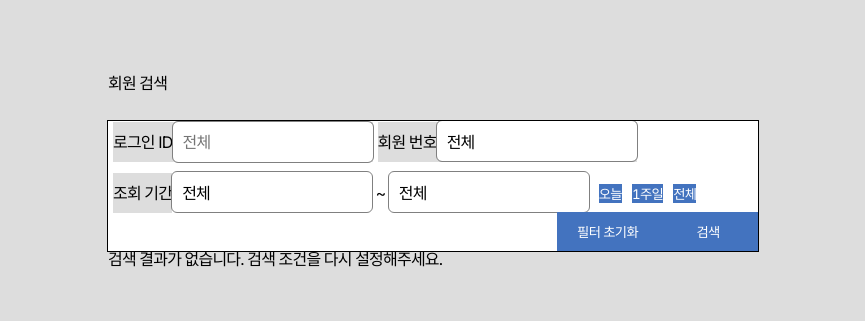
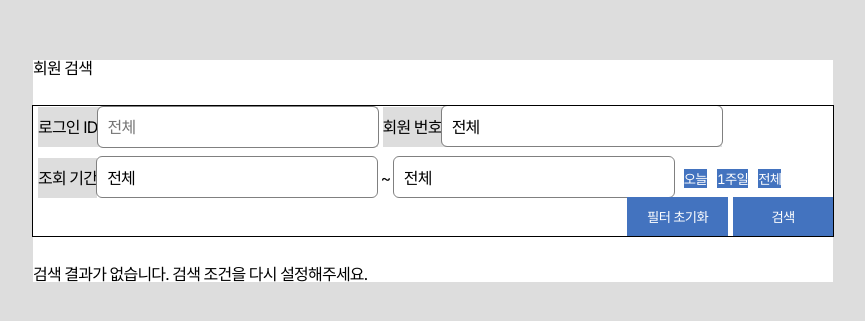
Before and after one commit to wanted-pre-onboarding-FE-02/moa-data, a React (Create React App) app: page / in a window 1280 px wide. Shown: the part 229-550 px from the top of the page, without its empty margins (207-1072 px from the left). Built offline with nearby package versions, Linux system fonts and the light colour scheme.

Commit message:
style: resize searchForm

```diff
--- a/src/components/SearchForm/SearchForm.tsx
+++ b/src/components/SearchForm/SearchForm.tsx
@@ -1,12 +1,7 @@
 import React, { ChangeEvent, FormEvent, useState } from 'react';
 import List from './List/List';
+import IDumDataSet from './searchData';
 import styles from './searchForm.module.scss';
-
-interface IDumDataSet {
-  id: string;
-  date: string;
-  mem_seq: number;
-}
 
 const DUMMY_DATA = [
   { id: 'hello111', date: '2022-01-15 17:51:29', mem_seq: 136 },
@@ -44,14 +39,7 @@ const SearchForm = () => {
         <div className={styles.idAndNumWrapper}>
           <label htmlFor='memberId'>
             로그인 ID
-            <input
-              type='text'
-              id='memberId'
-              value={id}
-              placeholder='전체'
-              autoComplete='false'
-              onChange={handleChange}
-            />
+            <input type='text' id='memberId' value={id} placeholder='전체' autoComplete='off' onChange={handleChange} />
           </label>
           <label htmlFor='memberNum'>
             회원 번호
--- /dev/null
+++ b/src/components/SearchForm/searchData.ts
@@ -0,0 +1,5 @@
+export default interface IDumDataSet {
+  id: string;
+  date: string;
+  mem_seq: number;
+}
--- a/src/components/SearchForm/searchForm.module.scss
+++ b/src/components/SearchForm/searchForm.module.scss
@@ -1,11 +1,14 @@
 @use '/src/styles/constants/colors';
 
 .searchFormWrapper {
+  background: colors.$WHITE;
+
   .searchForm {
     display: flex;
     flex-direction: column;
-    width: 650px;
+    width: 800px;
     margin-top: 30px;
+    margin-bottom: 30px;
     background: colors.$WHITE;
     outline: 1px solid colors.$BLACK;
 
@@ -25,13 +28,14 @@
       button {
         min-width: 100px;
         padding: 10px 20px;
+        margin-left: 5px;
         color: colors.$WHITE;
         background: colors.$MOA_BLUE;
       }
     }
 
     input {
-      width: 200px;
+      width: 280px;
       padding: 10px;
       background: colors.$WHITE;
       border-radius: 5px;
```
Also changed, not shown: src/components/SearchForm/List/List.tsx (+1 -6 lines).
